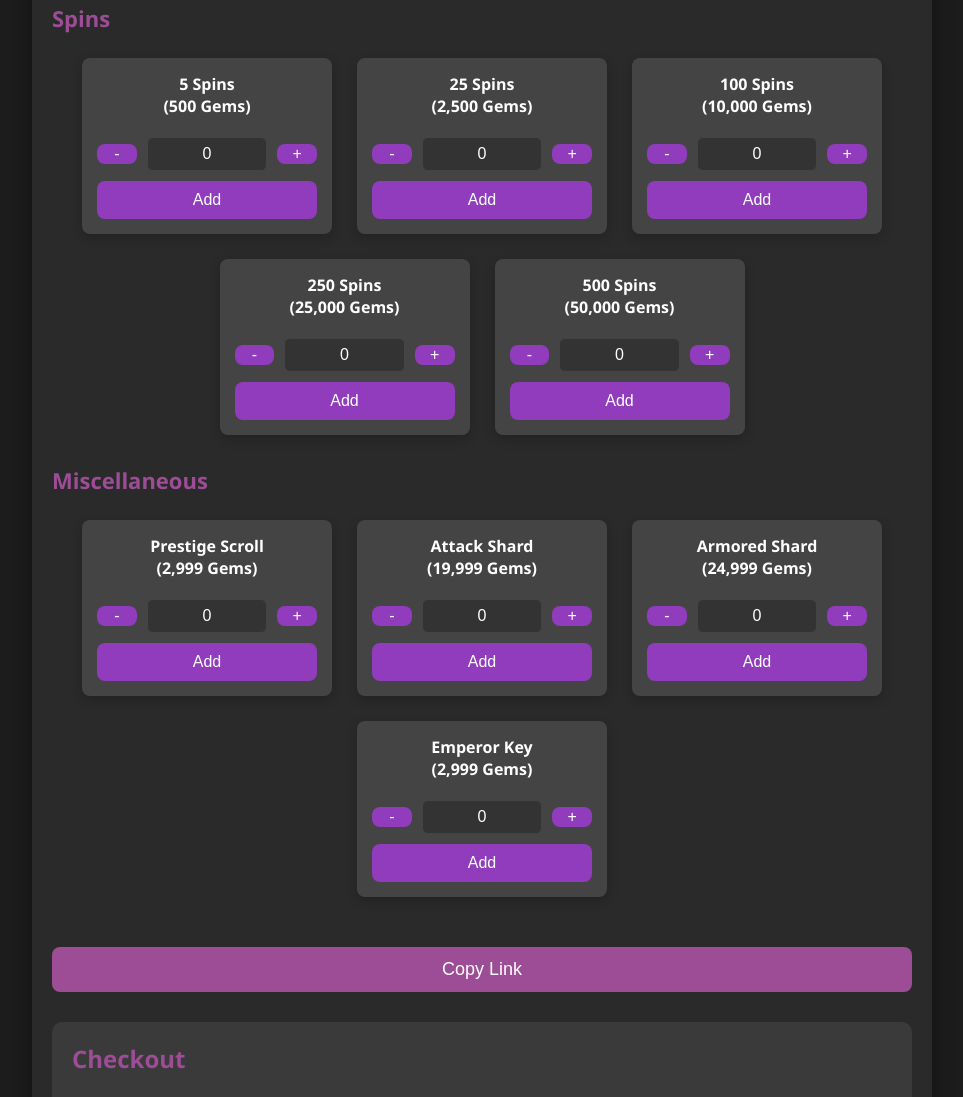
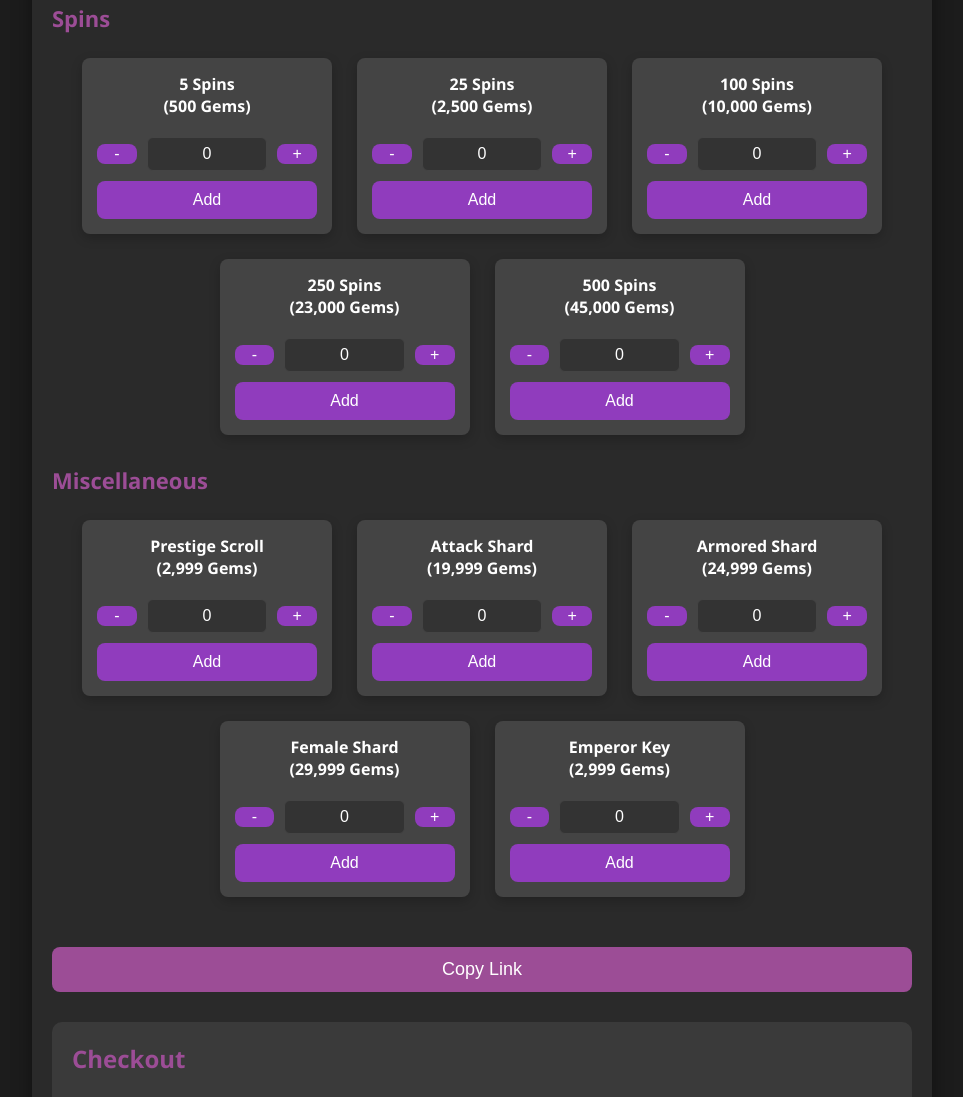
Before and after one commit to VioletAOTR/storecalculator, a plain HTML site: page index.html in a window 1280 px wide. Shown: the part 1372-2469 px from the top of the page, without its empty margins (158-1121 px from the left). Drawn offline with Linux system fonts and the light colour scheme.

Commit message:
Update index.html

```diff
--- a/index.html
+++ b/index.html
@@ -345,6 +345,7 @@
              { name: "Prestige Scroll", price: 2999, category: 'misc' },
              { name: "Attack Shard", price: 19999, category: 'misc' },
              { name: "Armored Shard", price: 24999, category: 'misc' },
+             { name: "Female Shard", price: 29999, category: 'misc' },
              { name: "Emperor Key", price: 2999, category: 'misc' },
              { name: "2x XP Boost [30m]", price: 4499, category: 'boosts' },
              { name: "2x XP Boost [1h]", price: 7999, category: 'boosts' },
@@ -358,8 +359,8 @@
              { name: "5 Spins", price: 500, category: 'spins' },
              { name: "25 Spins", price: 2500, category: 'spins' },
              { name: "100 Spins", price: 10000, category: 'spins' },
-             { name: "250 Spins", price: 25000, category: 'spins' },
-             { name: "500 Spins", price: 50000, category: 'spins' },
+             { name: "250 Spins", price: 23000, category: 'spins' },
+             { name: "500 Spins", price: 45000, category: 'spins' },
          ];
          // might make a way to update the store automatically? if i ever get a proper server for now it's manual
          function formatnumber(number) {
```
